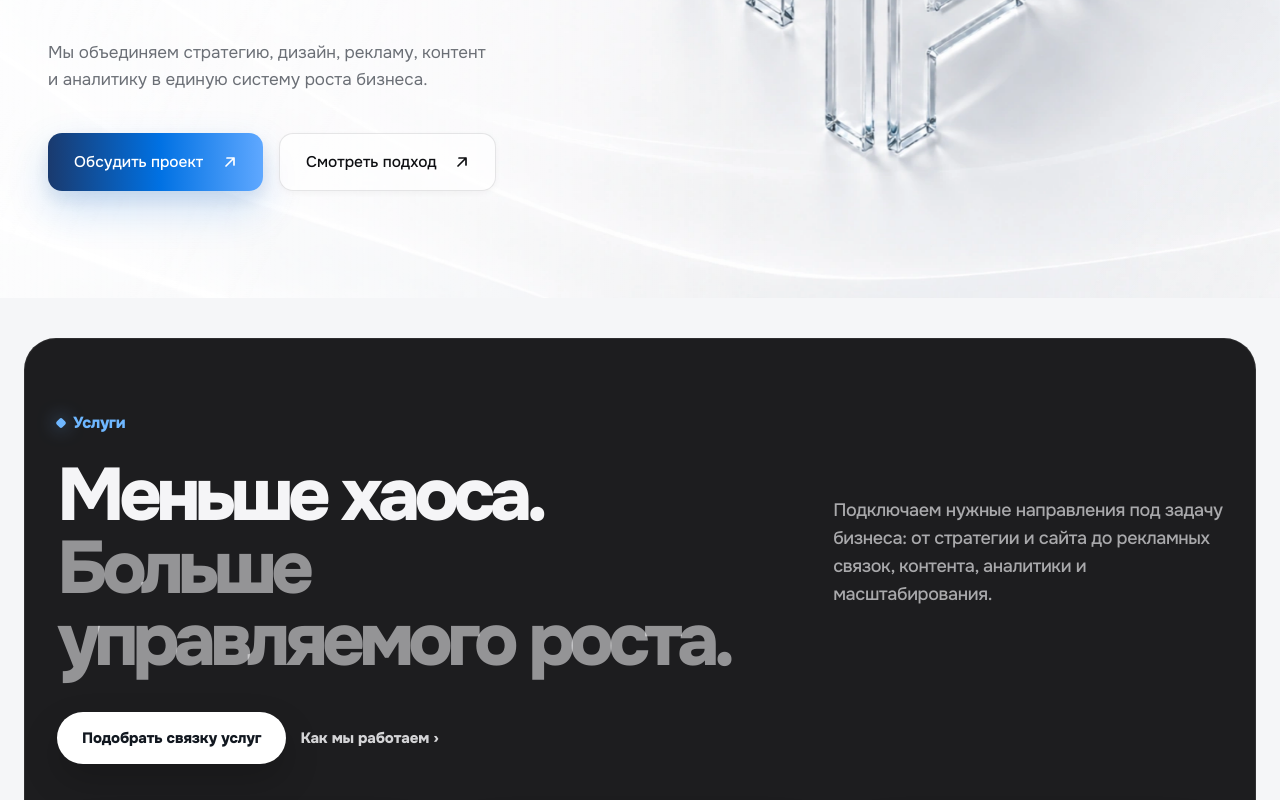
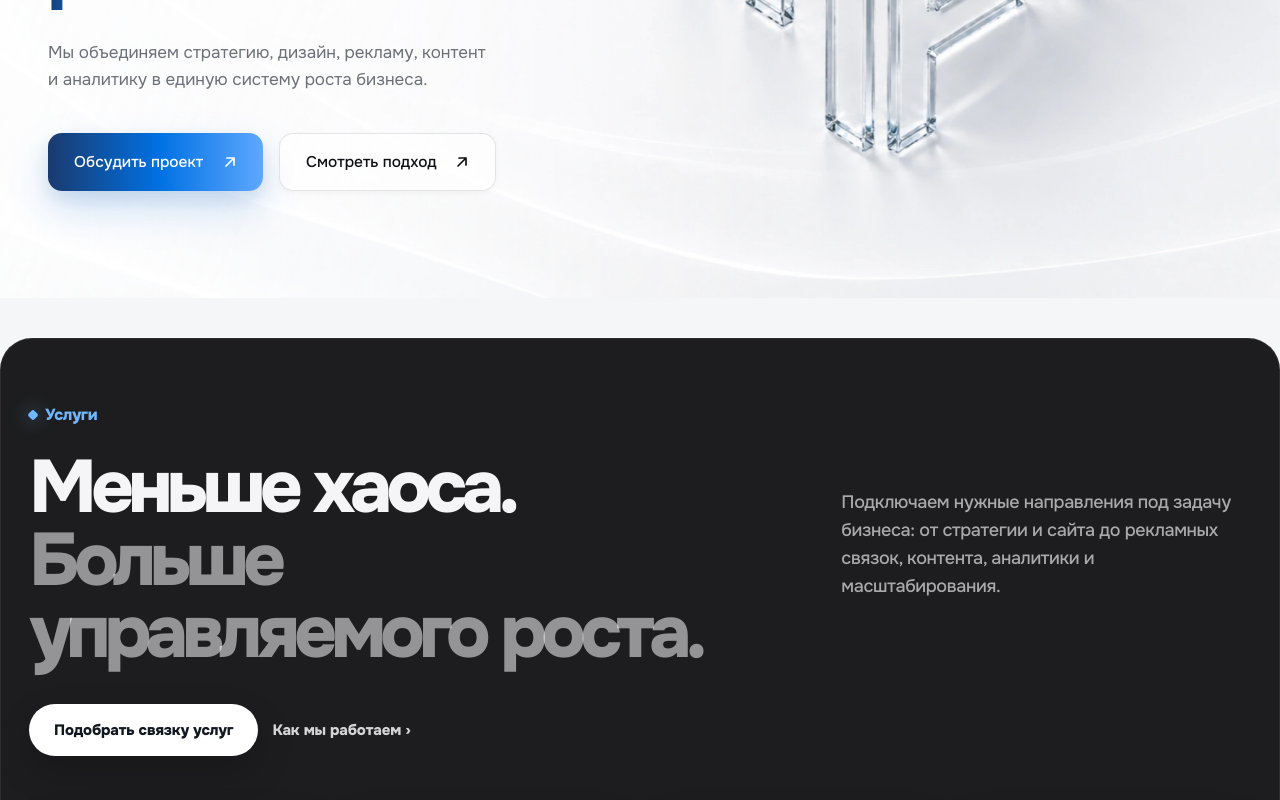
Before and after one commit to makeallperfectcompany/map2, a Next.js app: page / in a window 1280 px wide. Shown: the part 502-1302 px from the top of the page. Built offline with nearby package versions, Linux system fonts and the light colour scheme.

Commit message:
services: 4 колонки в ряд, 2 ряда (8 карточек), 2 колонки на планшете

```diff
--- a/src/components/sections/ServicesSection.module.css
+++ b/src/components/sections/ServicesSection.module.css
@@ -7,9 +7,9 @@
 .container {
   position: relative;
   z-index: 1;
-  width: min(100%, 1232px);
+  width: min(100%, 1280px);
   margin: 0 auto;
-  padding: 72px 32px 64px;
+  padding: 64px 28px 56px;
   border-radius: 32px;
   border: 1px solid rgba(255, 255, 255, 0.08);
   background: #1D1D1F;
@@ -115,18 +115,18 @@
 
 .servicesGrid {
   display: grid;
-  grid-template-columns: repeat(3, minmax(0, 1fr));
-  gap: 18px;
+  grid-template-columns: repeat(4, minmax(0, 1fr));
+  gap: 14px;
   align-items: stretch;
 }
 
 .serviceCard {
   position: relative;
-  min-height: 520px;
+  min-height: 440px;
   display: flex;
   flex-direction: column;
   overflow: hidden;
-  padding: 32px;
+  padding: 24px 22px;
   border-radius: 20px;
   background: #2A2A2C;
   border: 1px solid rgba(255, 255, 255, 0.075);
@@ -265,7 +265,9 @@
     max-width: 760px;
     margin: 0;
   }
+}
 
+@media (max-width: 1024px) {
   .servicesGrid {
     grid-template-columns: repeat(2, minmax(0, 1fr));
   }
```
